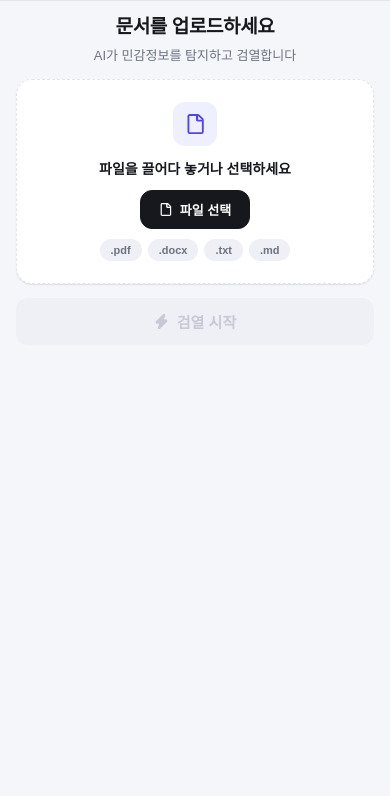
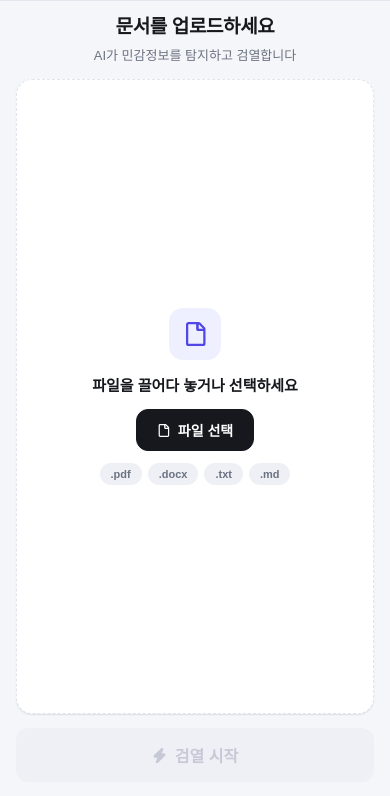
Before and after one commit to cosmosjiwan/Sentinel, a Flask app: page / in a window 390 px wide. Shown: the part 48-844 px from the top of the page. Run offline with Flask 3, Linux system fonts and the light colour scheme; some web fonts are replaced.

Commit message:
Improve mobile upload fill and summary-strip scroll behavior
- On mobile, let the upload dropzone grow to fill the available height
  (form is a flex column, box flex:1) so it fills the screen and pushes
  the 검열 시작 button to the bottom.
- Animate the summary strip collapse/expand via max-height + opacity
  transitions instead of display toggling, so it transitions smoothly.
- Make the summary strip sticky at the top on mobile so the thin
  "검열 완료" tab stays floating at the top of the screen while scrolling
  down, and re-expand the full summary when scrolling back up.

```diff
--- a/static/css/input.css
+++ b/static/css/input.css
@@ -289,11 +289,11 @@ body {
   .content-area { overflow: visible; }
 }
 
-/* ── 모바일: 스크롤 없이 한 화면에 업로드 흐름 전체가 보이도록 ── */
+/* ── 모바일: 업로드 박스가 화면을 세로로 가득 채우고, 검열 버튼은 화면 하단에 위치하도록 ── */
 @media (max-width: 768px) {
   html, body { height: 100%; overflow: hidden; }
   .content-area {
-    align-items: flex-start;
+    align-items: stretch;
     justify-content: flex-start;
     padding: 14px 16px;
     overflow: hidden;
@@ -302,17 +302,23 @@ body {
   .upload-hero-title { font-size: 19px; line-height: 25px; }
   .upload-hero-sub { font-size: 13px; margin-top: -6px; }
 
-  .upload-box { min-height: 0; padding: 22px 16px; border-radius: 16px; flex-direction: column; text-align: center; gap: 0; }
+  /* 폼이 남은 세로 공간을 모두 차지하고, 그 안에서 업로드 박스가 늘어나 버튼을 바닥으로 민다 */
+  #uploadForm { flex: 1; display: flex; flex-direction: column; min-height: 0; }
+  .upload-box {
+    flex: 1; min-height: 0;
+    padding: 24px 16px; border-radius: 16px;
+    flex-direction: column; text-align: center; gap: 0;
+  }
   .upload-content { align-items: center; }
-  .upload-icon { width: 44px; height: 44px; margin: 0 auto 12px; border-radius: 12px; }
-  .upload-icon svg { width: 20px; height: 20px; }
-  .upload-title { font-size: 14px; margin-bottom: 12px; }
-  .select-btn { padding: 9px 18px; font-size: 13px; }
-  .format-chips { margin-top: 10px; gap: 6px; justify-content: center; }
+  .upload-icon { width: 52px; height: 52px; margin: 0 auto 14px; border-radius: 14px; }
+  .upload-icon svg { width: 24px; height: 24px; }
+  .upload-title { font-size: 15px; margin-bottom: 14px; }
+  .select-btn { padding: 10px 20px; font-size: 14px; }
+  .format-chips { margin-top: 12px; gap: 6px; justify-content: center; }
   .fmt-chip { font-size: 11px; padding: 5px 11px; }
-  #file-name { margin-top: 10px; font-size: 12px; justify-content: center; }
+  #file-name { margin-top: 12px; font-size: 12px; justify-content: center; }
 
-  .submit-btn { padding: 13px; font-size: 15px; margin-top: 14px !important; }
+  .submit-btn { flex-shrink: 0; padding: 15px; font-size: 16px; margin-top: 14px !important; }
 
   .scan-card { width: 100%; padding: 24px 16px; }
 }
```
Also changed, not shown: static/css/output.css (+29 -8 lines), templates/output.html (+13 -2 lines).
